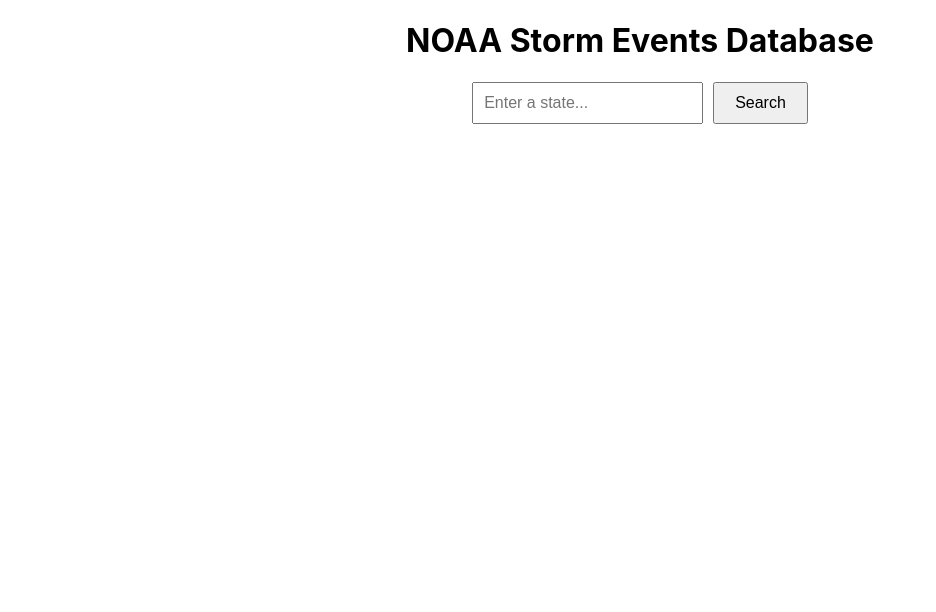
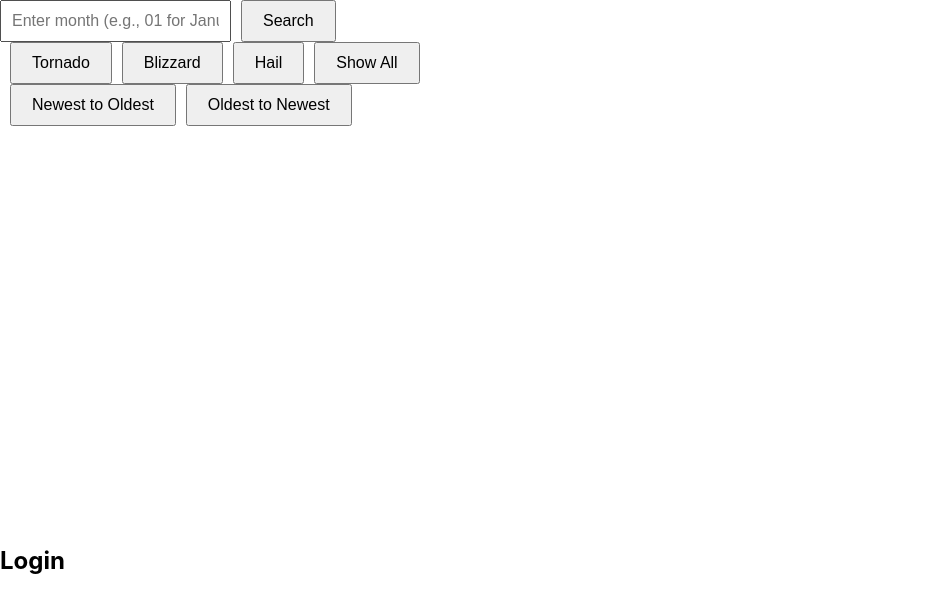
Before and after one commit to leeabd123/cs411-final-project-repo, a React (Create React App) app in the folder frontend/: page /login in a window 1280 px wide. Shown: the top 612 px of the page, without its empty margins (0-936 px from the left). Built offline with nearby package versions, Linux system fonts and the light colour scheme.

Commit message:
added login and regiser route of website

```diff
--- a/frontend/package.json
+++ b/frontend/package.json
@@ -13,6 +13,7 @@
     "process": "^0.11.10",
     "react": "^18.2.0",
     "react-dom": "^18.2.0",
+    "react-router-dom": "^6.20.1",
     "react-scripts": "5.0.1",
     "response": "^0.18.0",
     "url": "^0.11.3",
--- a/frontend/src/App.js
+++ b/frontend/src/App.js
@@ -1,63 +1,76 @@
-import React, { useState } from 'react';
-import axios from 'axios';
-import './App.css';
+import React, { useState, useEffect } from 'react';
+import { fetchWeatherByMonth } from './client';
+import { BrowserRouter as Router, Routes, Route } from 'react-router-dom';
+import Login from './login/login.js';
+import Register from './register/register.js'
+import './App.css'
 
+function App() {
+    const [month, setMonth] = useState('');
+    const [selectedType, setSelectedType] = useState('');
+    const [weatherData, setWeatherData] = useState([]);
+    const [filteredData, setFilteredData] = useState([]);
+    const [sortOrder, setSortOrder] = useState('Newest to Oldest');
 
-const App = () => {
-  const [state, setState] = useState('');
-  const [events, setEvents] = useState([]);
-  const [selectedEvent, setSelectedEvent] = useState(null);
-  const [isModalOpen, setIsModalOpen] = useState(false);
-
-  const handleOpenModal = (event) => {
-    setSelectedEvent(event);
-    setIsModalOpen(true);
+    const handleMonthChange = (event) => {
+        setMonth(event.target.value);
     };
 
-  const handleCloseModal = () => {
-    setIsModalOpen(false);
+    const handleSubmit = async (event) => {
+        event.preventDefault();
+        const data = await fetchWeatherByMonth(month);
+        setWeatherData(data);
+        setFilteredData(data); // Reset filtered data
     };
 
-  const handleSearch = async () => {
-    try {
-      // Replace this URL with the endpoint of backend server
-      //const response = await axios.get('url`);
-      // setEvents(response.data);
-    } catch (error) {
-      console.error('Error fetching weather events:', error);
-    }
-  };
+    useEffect(() => {
+        // Apply type filter on the fetched month data
+        let filtered = selectedType ? weatherData.filter(event => event.type === selectedType) : weatherData;
+
+        // Sorting logic
+        filtered.sort((a, b) => {
+            let dateA = new Date(a.date); // Assuming 'date' is the attribute for event date
+            let dateB = new Date(b.date);
+            return sortOrder === 'Newest to Oldest' ? dateB - dateA : dateA - dateB;
+        });
+
+        setFilteredData(filtered);
+    }, [selectedType, weatherData, sortOrder]);
 
     return (
-    <div className="App">
-      <h1>NOAA Storm Events Database</h1>
-      <div className="search-box">
-        <input
-          type="text"
-          placeholder="Enter a state..."
-          value={state}
-          onChange={(e) => setState(e.target.value)}
-        />
-        <button onClick={handleSearch}>Search</button>
+        <div>
+            <form onSubmit={handleSubmit}>
+                <input type="text" value={month} onChange={handleMonthChange} placeholder="Enter month (e.g., 01 for January)" />
+                <button type="submit">Search</button>
+            </form>
+            <div>
+                <button onClick={() => setSelectedType('Tornado')}>Tornado</button>
+                <button onClick={() => setSelectedType('Blizzard')}>Blizzard</button>
+                <button onClick={() => setSelectedType('Hail')}>Hail</button>
+                <button onClick={() => setSelectedType('')}>Show All</button>
             </div>
-      <div className="events-list">
-        {events.map((event, index) => (
-          <div key={index} className="event-item" onClick={() => handleOpenModal(event)}>
-            {event.title}
+            <div>
+                <button onClick={() => setSortOrder('Newest to Oldest')}>Newest to Oldest</button>
+                <button onClick={() => setSortOrder('Oldest to Newest')}>Oldest to Newest</button>
             </div>
+            <div style={{ overflowY: 'scroll', height: '400px' }}>
+                {filteredData.map((event, index) => (
+                    <div key={index}>{/* Display weather event details here */}</div>
                 ))}
             </div>
-      {isModalOpen && selectedEvent && (
-        <div className="modal">
-          <div className="modal-content">
-            <span className="close" onClick={handleCloseModal}>&times;</span>
-            <h2>{selectedEvent.title}</h2>
-            <p>{selectedEvent.description}</p>
+            <Router>
+      <div>
+        {/* Your other components and routes */}
+        <Routes>
+          {/* <Route path="/" element={<App />} /> */}
+          <Route path="/login" element={<Login />} />
+          <Route path="/register" element={<Register />} />
+        </Routes>
       </div>
-        </div>
-      )}
+    </Router>
+
         </div>
     );
-};
+}
 
 export default App;
--- /dev/null
+++ b/frontend/src/client.css
@@ -0,0 +1,63 @@
+body {
+    font-family: 'Arial', sans-serif;
+    margin: 0;
+    padding: 0;
+    background-color: #f4f4f4;
+    color: #333;
+    line-height: 1.6;
+  }
+
+  .container {
+    width: 80%;
+    margin: auto;
+    overflow: hidden;
+  }
+
+  .header {
+    background: #333;
+    color: #fff;
+    padding: 20px 0;
+    text-align: center;
+    font-size: 24px;
+  }
+
+  .search-bar-container {
+    display: flex;
+    justify-content: center;
+    padding: 20px 0;
+  }
+
+  .search-bar {
+    flex: 1;
+    max-width: 400px; /* Adjust as per your preference */
+    padding: 10px 20px;
+    margin-right: 10px;
+    border-radius: 5px;
+    border: 1px solid #ddd;
+  }
+
+  .search-button {
+    padding: 10px 20px;
+    border: none;
+    border-radius: 5px;
+    background-color: #333;
+    color: white;
+    cursor: pointer;
+    transition: background-color 0.3s;
+  }
+
+  .search-button:hover {
+    background-color: #555;
+  }
+
+  .results {
+    margin: 20px 0;
+  }
+
+  .result-item {
+    background: white;
+    padding: 10px;
+    margin-bottom: 10px;
+    border-radius: 5px;
+    box-shadow: 0 2px 4px rgba(0,0,0,0.1);
+  }
--- /dev/null
+++ b/frontend/src/client.js
@@ -0,0 +1,61 @@
+import React, { useState } from 'react';
+
+// Assuming fetchWeatherByMonth is imported from another file or defined here
+
+async function fetchWeatherByMonth(month) {
+    try {
+        // Replace 'baseURL' with the actual base URL of your server
+        const response = await fetch(`http://localhost:3000/bymonth/${month}`);
+
+        if (!response.ok) {
+            throw new Error(`HTTP error! status: ${response.status}`);
+        }
+
+        const data = await response.json();
+        return data;
+    } catch (error) {
+        console.error('Fetch error:', error);
+        return []; // Return an empty array in case of an error
+    }
+}
+
+function Client() {
+    const [month, setMonth] = useState('');
+    const [weatherData, setWeatherData] = useState([]);
+
+    const handleMonthChange = (event) => {
+        setMonth(event.target.value);
+    };
+
+    const handleSubmit = async (event) => {
+        event.preventDefault();
+        const data = await fetchWeatherByMonth(month);
+        setWeatherData(data);
+    };
+
+    return (
+        <div>
+            <div className="banner">Stormwatch</div> {/* Assuming banner style is defined in CSS */}
+            <form onSubmit={handleSubmit}>
+                <input
+                    type="text"
+                    value={month}
+                    onChange={handleMonthChange}
+                    placeholder="Enter month (e.g., 01 for January)"
+                    className="search-bar" // Assuming search-bar style is defined in CSS
+                />
+                <button type="submit" className="search-button">Search</button> {/* Assuming search-button style is defined in CSS */}
+            </form>
+            <div style={{ overflowY: 'scroll', height: '400px' }}>
+                {weatherData.map((event, index) => (
+                    <div key={index}>
+                        {/* Render weather event details here */}
+                    </div>
+                ))}
+            </div>
+        </div>
+    );
+}
+
+export {fetchWeatherByMonth};
+export default Client;
--- a/frontend/src/index.js
+++ b/frontend/src/index.js
@@ -11,6 +11,8 @@
   </React.StrictMode>
 );
 
+
+
 // If you want to start measuring performance in your app, pass a function
 // to log results (for example: reportWebVitals(console.log))
 // or send to an analytics endpoint. Learn more: https://bit.ly/CRA-vitals
--- /dev/null
+++ b/frontend/src/login/login.js
@@ -0,0 +1,13 @@
+import React from 'react';
+
+const Login = () => {
+  // Implement your login form here
+  return (
+    <div>
+      <h2>Login</h2>
+      {/* Add your login form */}
+    </div>
+  );
+};
+
+export default Login;
--- /dev/null
+++ b/frontend/src/register/register.js
@@ -0,0 +1,13 @@
+import React from 'react';
+
+const Register = () => {
+  // Implement your register form here
+  return (
+    <div>
+      <h2>Register</h2>
+      {/* Add your register form */}
+    </div>
+  );
+};
+
+export default Register;
```
Also changed, not shown: frontend/src/login/login.css (added), frontend/src/register/register.css (added), 1 other file (tests, documents, lock files or other folders). Lines whose indentation alone changed are shown as unchanged.
